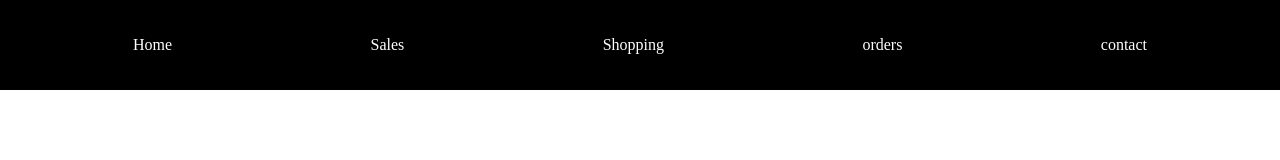
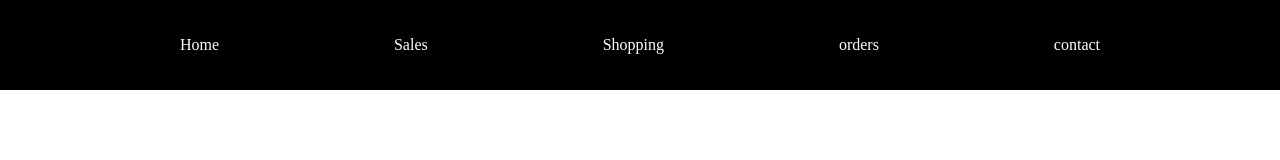
Before and after one commit to mendy5692/react-test-project, a React app: page / in a window 1280 px wide. Built offline with nearby package versions, Linux system fonts and the light colour scheme.

Commit message:
add data, function and components

```diff
--- a/src/components/navbar.css
+++ b/src/components/navbar.css
@@ -1,7 +1,6 @@
 .nav-list {
   height: 10vh;
-  padding-right: 10%;
-  padding-left: 10%;
+
   background-color: black;
   border: 5px solid black;
 }
@@ -10,7 +9,7 @@
   height: 100%;
   display: flex;
   flex-direction: row;
-  justify-content: space-between;
+  justify-content: space-evenly;
 }
 
 .navbar-item-list li a {
@@ -25,7 +24,7 @@
 }
 
 .navbar-item-list li a:hover {
-    font-size:larger;
-    color: blueviolet;
-    border-bottom: 5px solid blueviolet;
-  }
+  font-size: larger;
+  color: blueviolet;
+  border-bottom: 5px solid blueviolet;
+}
--- a/src/components/navbar.js
+++ b/src/components/navbar.js
@@ -1,25 +1,24 @@
+import { items } from "../data/items";
 import "./navbar.css";
 
 export default function Navbar() {
   return (
     <div className="nav-list">
       <ul className="navbar-item-list">
-        <li>
-          <a href="/">Home</a>
-        </li>
-        <li>
-          <a href="/">Sales</a>
-        </li>
-        <li>
-          <a href="/">Shopping</a>
-        </li>
-        <li>
-          <a href="/">orders</a>
-        </li>
-        <li>
-          <a href="/">contact</a>
-        </li>
+        {items.map((list_item) => (
+          <Navitem item={list_item} />
+        ))}
       </ul>
     </div>
   );
 }
+
+function Navitem({ item }) {
+  return (
+    <li>
+      <a className="item" href={item.href}>
+        {item.title}
+      </a>
+    </li>
+  );
+}
--- /dev/null
+++ b/src/data/items.js
@@ -0,0 +1,22 @@
+export const items = [
+    {
+      title: "Home",
+      href: "/",
+    },
+    {
+      title: "Sales",
+      href: "/",
+    },
+    {
+      title: "Shopping",
+      href: "/",
+    },
+    {
+      title: "orders",
+      href: "/",
+    },
+    {
+      title: "contact",
+      href: "/",
+    }
+  ];
```
